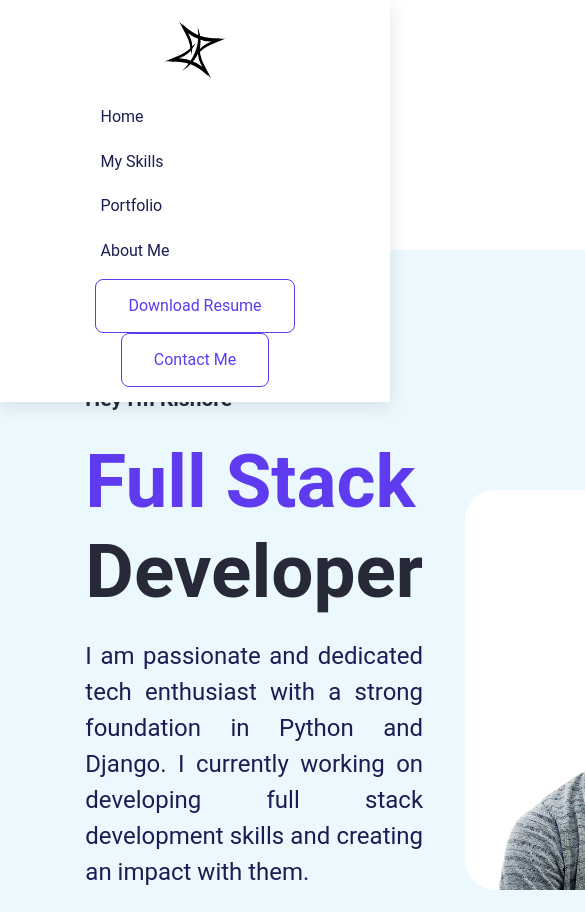
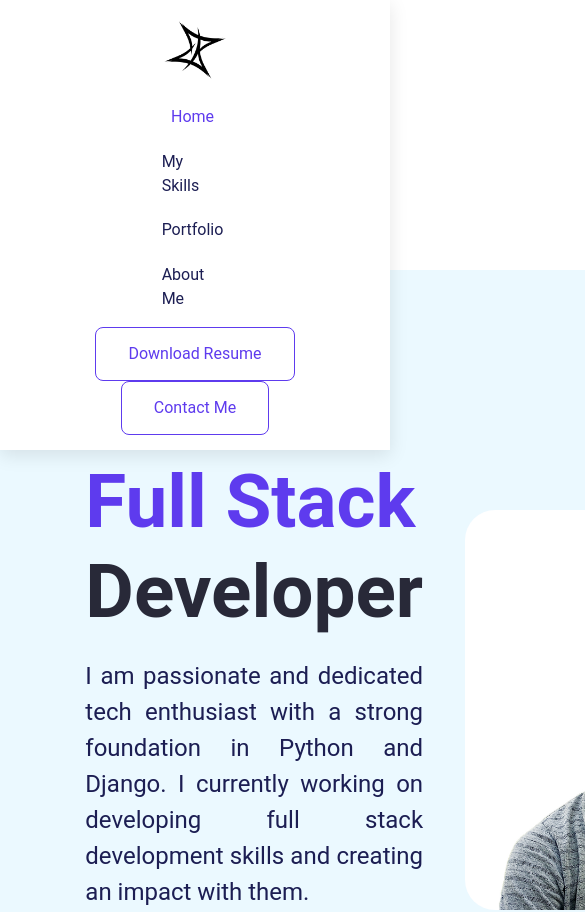
Before and after one commit to Kishore-MK/MyPortfolio, a React (Create React App) app: page / in a window 390 px wide. Shown: the top 912 px of the page, 585 px wide, since content can reach past the window. Built offline with nearby package versions, Linux system fonts and the light colour scheme; a web font is replaced by a local one.

Commit message:
Fixed navbar for mobile devices

```diff
--- a/src/App.css
+++ b/src/App.css
@@ -628,6 +628,9 @@ input[type="checkbox"]{
 
 @media (max-width:420px){
 
+  body {
+    min-width: 420px;
+}
 
   .navbar{
     display: flex;
@@ -639,14 +642,15 @@ input[type="checkbox"]{
   .navbar-items > ul{
     list-style: none;
     display: flex;
-    align-items: flex-start;
+    align-items: center;
+    padding-left: 115px;
     flex-direction: column;
     gap: 20.667px;
   }
 
 
   .herosection{
-    margin-top: 250px;
+    margin-top: 270px;
     display: flex;
     background-color: var(--bg-shade);
 
@@ -675,7 +679,7 @@ input[type="checkbox"]{
     justify-content: flex-start;
     align-items: center;
     gap: 106.667px;
-    margin-left: 100px;
+    margin-left: 40px;
   }
 
   .skills-section-heading{
@@ -748,8 +752,6 @@ input[type="checkbox"]{
   /* About section */
   .about-section{
     display: grid;
-    padding: 133.3px 85.3px;
-    align-items: 114.6px;
     grid-template-columns: repeat(2,1fr);
   }
 
@@ -825,7 +827,7 @@ input[type="checkbox"]{
   }
 
   .contact-form-container{
-    padding-left: 40px;
+    padding-left: 80px;
   }
 
 
--- a/src/pages/home/footer.jsx
+++ b/src/pages/home/footer.jsx
@@ -15,7 +15,7 @@ function Footer() {
                 activeClass="navbar-active-content"
                 spy={true}
                 smooth={true}
-                offset={-70}
+                offset={-280}
                 duration={500}
                 to="herosection"
                 className="text-md"
@@ -28,7 +28,7 @@ function Footer() {
                 activeClass="navbar-active-content"
                 spy={true}
                 smooth={true}
-                offset={-70}
+                offset={-280}
                 duration={500}
                 to="portfolio"
                 className="text-md"
@@ -41,7 +41,7 @@ function Footer() {
                 activeClass="navbar-active-content"
                 spy={true}
                 smooth={true}
-                offset={-70}
+                offset={-280}
                 duration={500}
                 to="aboutme"
                 className="text-md"
@@ -54,7 +54,7 @@ function Footer() {
                 activeClass="navbar-active-content"
                 spy={true}
                 smooth={true}
-                offset={-70}
+                offset={-220}
                 duration={500}
                 to="Contact"
                 className="text-md"
@@ -67,7 +67,7 @@ function Footer() {
                 activeClass="navbar-active-content"
                 spy={true}
                 smooth={true}
-                offset={-70}
+                offset={-280}
                 duration={500}
                 to="Myskills"
                 className="text-md"
--- a/src/pages/home/myportfolio.jsx
+++ b/src/pages/home/myportfolio.jsx
@@ -5,16 +5,18 @@ export default function Myportfolio(){
         <section className="portfolio-section" id="portfolio">
         <div className="portfolio-container-box">
             <div className="portfolio-container">
-                <p className="sub-title">Recent Projects</p>
+
                 <h2 className="section-heading">My Portfolio</h2>
                 <a href="https://github.com/Kishore-MK/" target="_blank">
                     <button className="btn btn-github">
                     <svg xmlns="http://www.w3.org/2000/svg" width="50" height="50" viewBox="0 0 24 24"><path d="M12 0c-6.626 0-12 5.373-12 12 0 5.302 3.438 9.8 8.207 11.387.599.111.793-.261.793-.577v-2.234c-3.338.726-4.033-1.416-4.033-1.416-.546-1.387-1.333-1.756-1.333-1.756-1.089-.745.083-.729.083-.729 1.205.084 1.839 1.237 1.839 1.237 1.07 1.834 2.807 1.304 3.492.997.107-.775.418-1.305.762-1.604-2.665-.305-5.467-1.334-5.467-5.931 0-1.311.469-2.381 1.236-3.221-.124-.303-.535-1.524.117-3.176 0 0 1.008-.322 3.301 1.23.957-.266 1.983-.399 3.003-.404 1.02.005 2.047.138 3.006.404 2.291-1.552 3.297-1.23 3.297-1.23.653 1.653.242 2.874.118 3.176.77.84 1.235 1.911 1.235 3.221 0 4.609-2.807 5.624-5.479 5.921.43.372.823 1.102.823 2.222v3.293c0 .319.192.694.801.576 4.765-1.589 8.199-6.086 8.199-11.386 0-6.627-5.373-12-12-12z"/></svg> Visit My Github
                     </button>
                 </a>
+                <p className="sub-title">Recent Projects</p>
             </div>
         </div>
         <div className="portfolio-section-container">
+
             {data?.portfolio?.map((item,index) =>(
                 <div key={index} className="portfolio-section-card">
                     <div className="portfolio-section-img">
--- a/src/pages/home/navbar.jsx
+++ b/src/pages/home/navbar.jsx
@@ -47,18 +47,18 @@ function Navbar() {
         <div className={`navbar-items ${navActive ? "active" : ""}`}>
             <ul>
                 <li>
-                    <Link onClick={closeMenu} activeClass="navbar-active-content" spy={true} smooth={true} offset={-70} duration={500} to="herosection" className="navbar-content">Home</Link>
+                    <Link onClick={closeMenu} activeClass="navbar-active-content" spy={true} smooth={true} offset={-280} duration={500} to="herosection" className="navbar-content">Home</Link>
                 </li>
                 <li>
-                    <Link onClick={closeMenu} activeClass="navbar-active-content" spy={true} smooth={true} offset={-70} duration={500} to="Myskills" className="navbar-content">My Skills</Link>
+                    <Link onClick={closeMenu} activeClass="navbar-active-content" spy={true} smooth={true} offset={-280} duration={500} to="Myskills" className="navbar-content">My Skills</Link>
                 </li>
 
                 <li>
-                    <Link onClick={closeMenu} activeClass="navbar-active-content" spy={true} smooth={true} offset={-70} duration={500} to="portfolio" className="navbar-content">Portfolio</Link>
+                    <Link onClick={closeMenu} activeClass="navbar-active-content" spy={true} smooth={true} offset={-280} duration={500} to="portfolio" className="navbar-content">Portfolio</Link>
                 </li>
 
                 <li>
-                    <Link onClick={closeMenu} activeClass="navbar-active-content" spy={true} smooth={true} offset={-70} duration={500} to="aboutme" className="navbar-content">About Me</Link>
+                    <Link onClick={closeMenu} activeClass="navbar-active-content" spy={true} smooth={true} offset={-280} duration={500} to="aboutme" className="navbar-content">About Me</Link>
                 </li>
 
 
@@ -68,7 +68,7 @@ function Navbar() {
         {data?.resume?.map((item) =>(
             <a href={item.link} target="_blank"><button activeClass="navbar-active-content" spy={true} smooth={true} offset={-70} duration={500} className="btn btn-outline-primary">Download Resume</button></a>
         ))}
-        <Link onClick={closeMenu} activeClass="navbar-active-content" spy={true} smooth={true} offset={-70} duration={500} to="Contact" className="btn btn-outline-primary">Contact Me</Link>
+        <Link onClick={closeMenu} activeClass="navbar-active-content" spy={true} smooth={true} offset={-220} duration={500} to="Contact" className="btn btn-outline-primary">Contact Me</Link>
 
 
         </nav>
```
